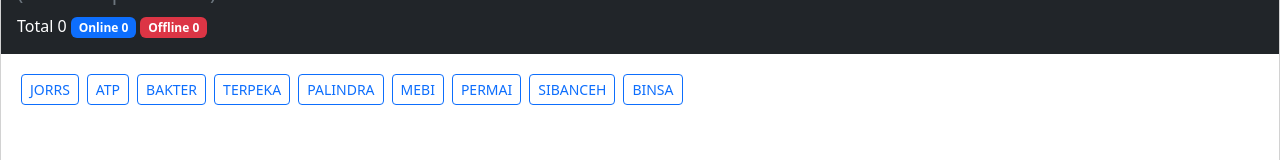
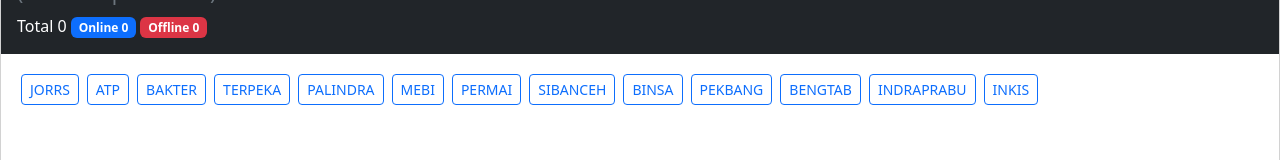
Before and after one commit to saefulmillah/cctv-internal, a React (Create React App) app: page / in a window 1280 px wide. Shown: the part 759-919 px from the top of the page. Built offline with nearby package versions, Linux system fonts and the light colour scheme.

Commit message:
add ruas

```diff
--- a/src/pages/CctvInternal.js
+++ b/src/pages/CctvInternal.js
@@ -17,6 +17,10 @@ export default function CctvInternal() {
         { name: 'Ruas PERMAI', alias: 'PERMAI', value: '7' },
         { name: 'Ruas SIBANCEH', alias: 'SIBANCEH', value: '8' },
         { name: 'Ruas BINSA', alias: 'BINSA', value: '9' },
+        { name: 'Ruas PEKBANG', alias: 'PEKBANG', value: '10' },
+        { name: 'Ruas BENGTAB', alias: 'BENGTAB', value: '11' },
+        { name: 'Ruas INDRAPRABU', alias: 'INDRAPRABU', value: '12' },
+        { name: 'Ruas INKIS', alias: 'INKIS', value: '13' },
     ]
 
     const [dataPlayer, setDataPlayer] = useState({
@@ -137,7 +141,7 @@ export default function CctvInternal() {
                                 <Card.Body>
                                     <div className="container-list overflow-auto">
                                         <ListGroup className="list-group-flush">
-                                            { isLoading === true ?
+                                            {isLoading === true ?
                                                 dataCctv.map((result, index) => {
                                                     return (
                                                         <ListGroup.Item
```
Lines whose indentation alone changed are shown as unchanged.
